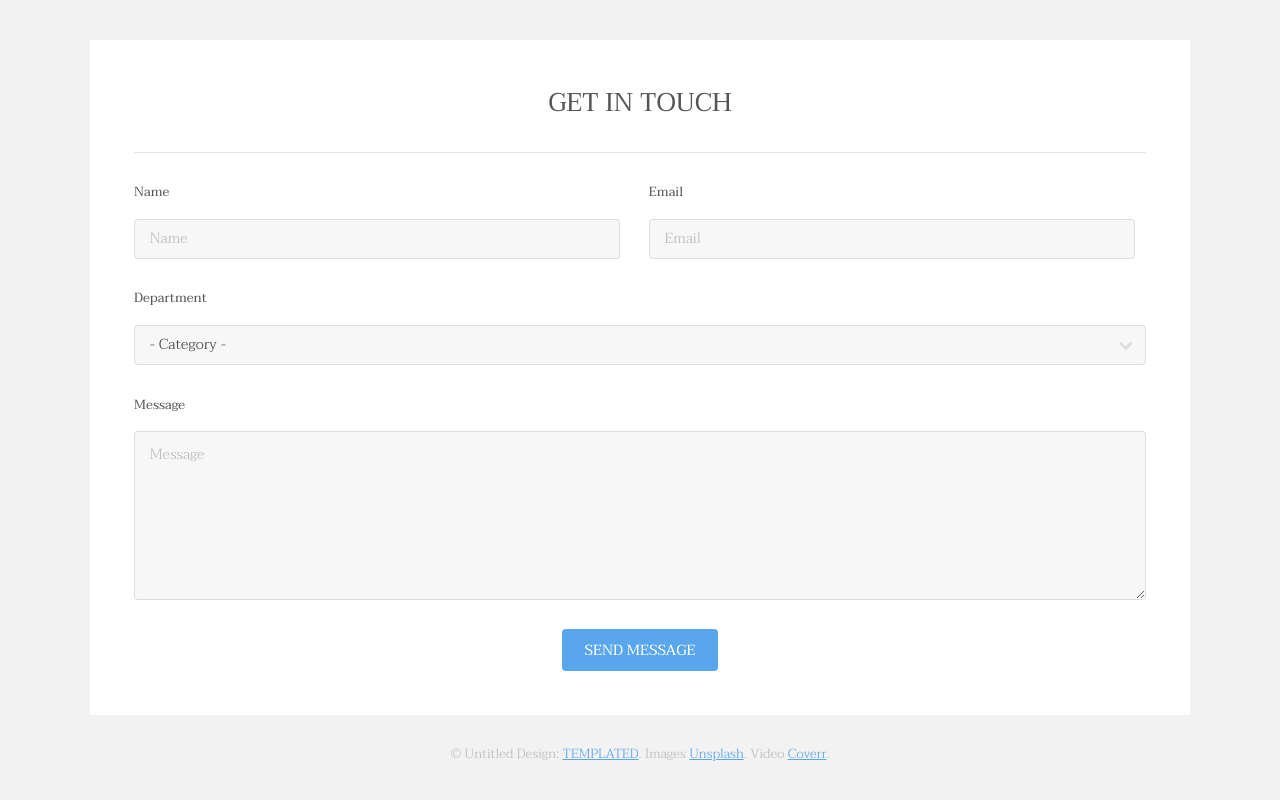
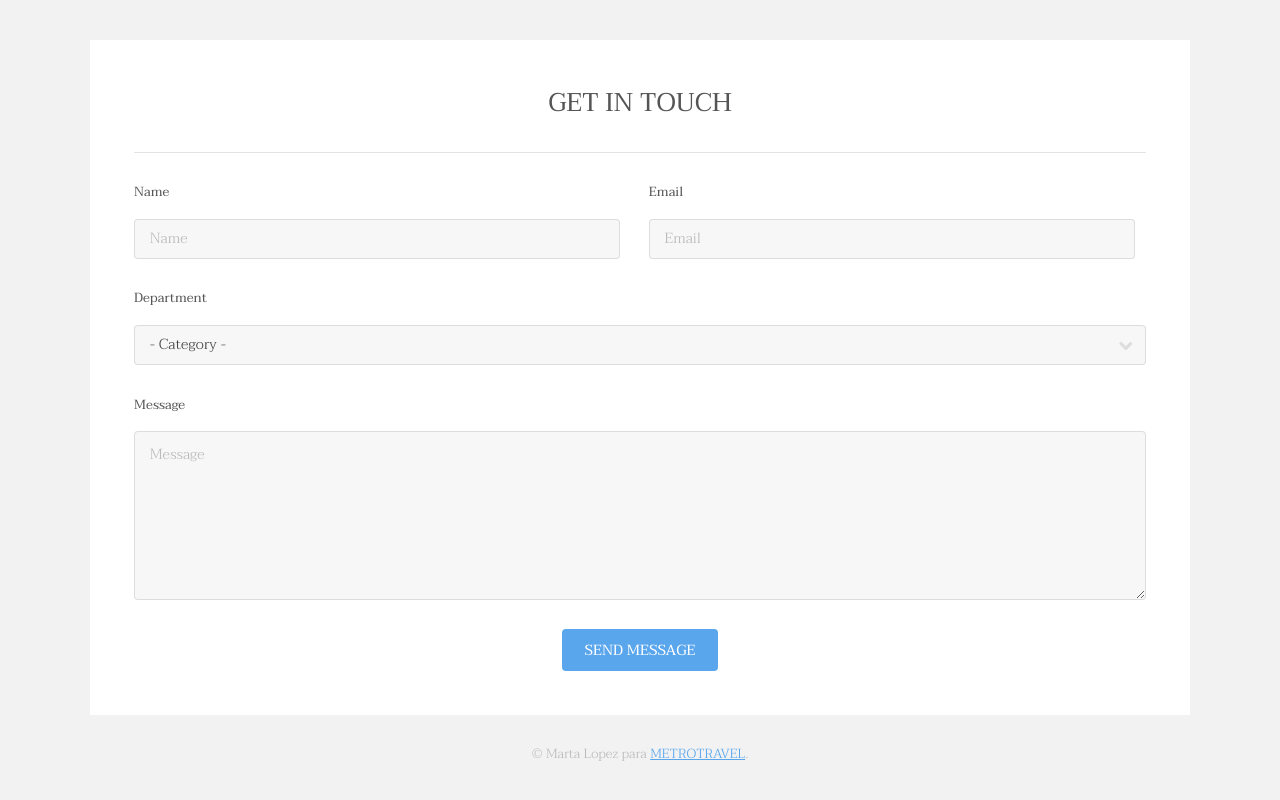
Before and after one commit to Marta4444/Practica_Metropolita, a plain HTML site: page index.html in a window 1280 px wide. Shown: the part 3231-4031 px from the top of the page. Drawn offline with Linux system fonts and the light colour scheme.

Commit message:
cambios en el pie de pagina por Marta

```diff
--- a/index.html
+++ b/index.html
@@ -194,7 +194,7 @@
 						</div>
 					</section>
 					<div class="copyright">
-						&copy; Untitled Design: <a href="https://templated.co/">TEMPLATED</a>. Images <a href="https://unsplash.com/">Unsplash</a>. Video <a href="http://coverr.co/">Coverr</a>.
+						&copy; Marta Lopez para <a href="https://www.metro.travel/">METROTRAVEL</a>.
 					</div>
 				</div>
 			</footer>
```
